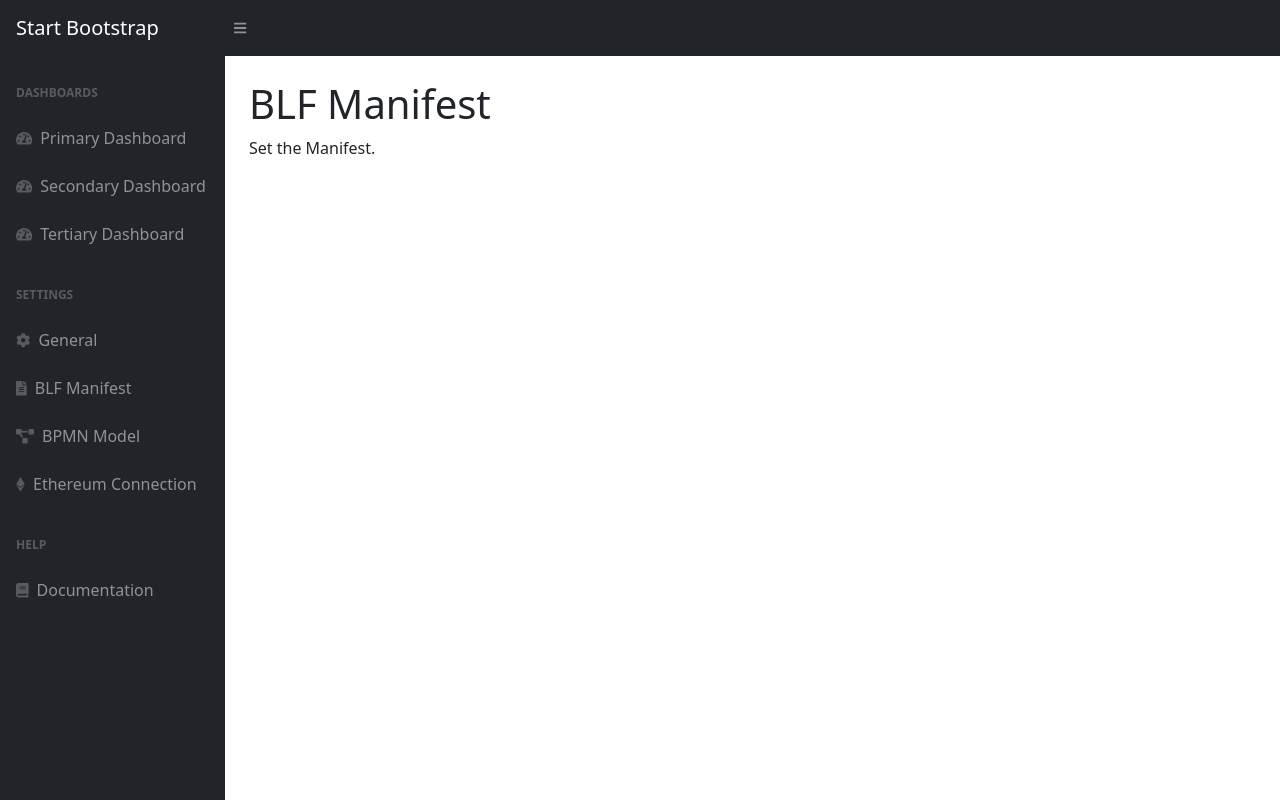
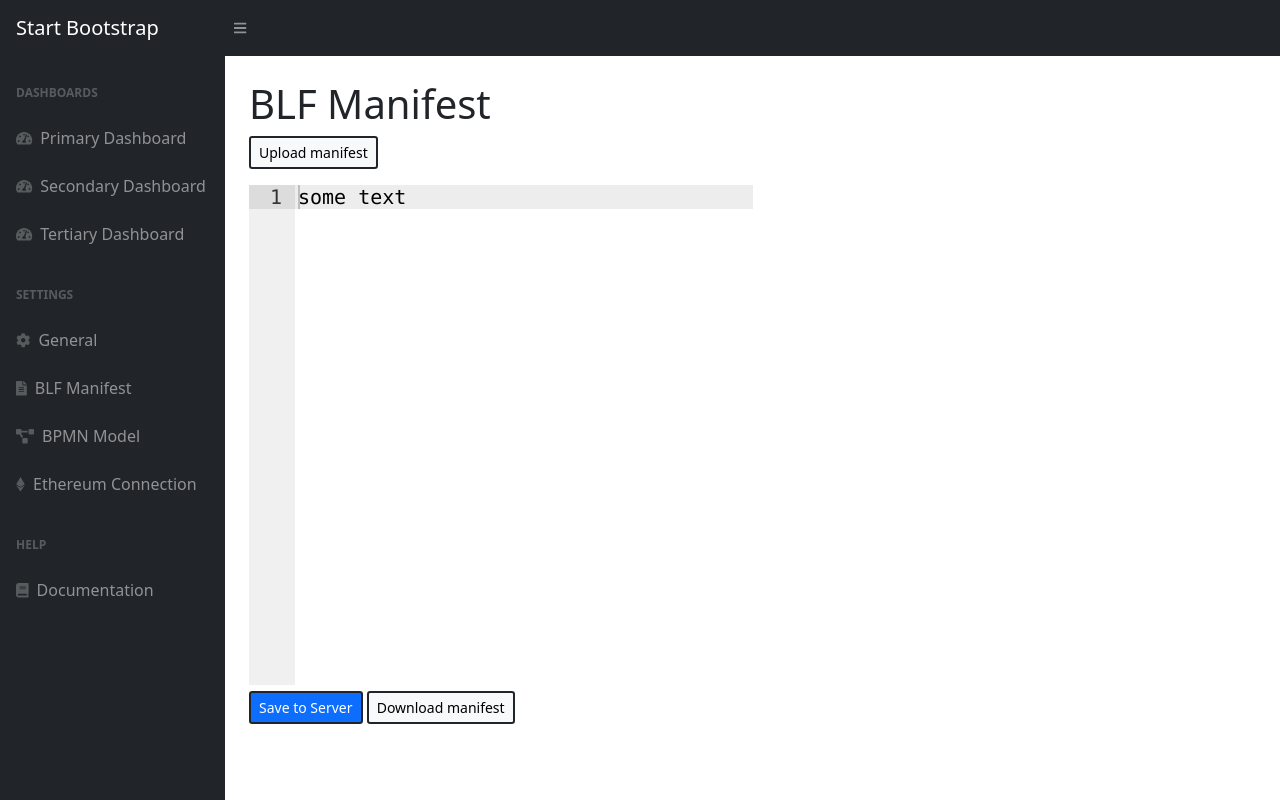
Before and after one commit to hb237/MasterThesisApp, a Flask app: page /settings/manifest in a window 1280 px wide. Run offline with Flask 2, Linux system fonts and the light colour scheme; parts of the project's set-up code (start-up, migrations or seed data) failed here and were passed over; some libraries are stand-ins or nearby versions.

Commit message:
manifest page interface

```diff
--- a/blockchain_monitor/static/css/style.css
+++ b/blockchain_monitor/static/css/style.css
@@ -1,7 +1,21 @@
-.search-left div.dataTables_filter {
-    text-align: left !important;
+#parent {
+    height: 500px;
+    display: inline-block;
+    position: relative;
 }
 
-.pagination-left ul {
-    justify-content: flex-start !important;
+#editor {
+    position: absolute;
+    top: 0;
+    right: 0;
+    bottom: 0;
+    left: 0;
 }
+
+label {
+    /* Other styling... */
+    text-align: right;
+    clear: both;
+    float: left;
+    margin-right: 15px;
+}
--- a/blockchain_monitor/templates/layout.html
+++ b/blockchain_monitor/templates/layout.html
@@ -13,15 +13,24 @@
     <!-- Favicon -->
     <link rel="icon" href="{{ url_for('static', filename='/icons/reshot-icon-magnifier-analytics.svg') }}">
     <!-- Simple Datatables (style sheet order matters) -->
-    <link href="https://cdn.jsdelivr.net/npm/simple-datatables@latest/dist/style.css" rel="stylesheet" />
+    <link rel="stylesheet" href="https://cdn.jsdelivr.net/npm/simple-datatables@latest/dist/style.css" />
     <!-- Startbootstrap Dashboard style sheet -->
-    <link href="{{ url_for('static', filename='css/startbootstrap-sb-admin.css') }}" rel="stylesheet" />
+    <link rel="stylesheet" href="{{ url_for('static', filename='css/startbootstrap-sb-admin.css') }}" />
+    <!-- Bootstrap -->
+    <link rel="stylesheet" href="https://cdn.jsdelivr.net/npm/bootstrap@5.1.1/dist/css/bootstrap.min.css"
+        integrity="sha384-F3w7mX95PdgyTmZZMECAngseQB83DfGTowi0iMjiWaeVhAn4FJkqJByhZMI3AhiU" crossorigin="anonymous">
+    <!-- Additional stylesheets-->
+    <link rel="stylesheet" type="text/css" href="{{ url_for('static', filename='css/style.css')}}" />
     <!-- jQuery -->
     <script src="https://code.jquery.com/jquery-3.6.0.min.js"
         integrity="sha256-/xUj+3OJU5yExlq6GSYGSHk7tPXikynS7ogEvDej/m4=" crossorigin="anonymous"></script>
     <!-- Font Awesome -->
     <script src="https://cdnjs.cloudflare.com/ajax/libs/font-awesome/5.15.3/js/all.min.js"
         crossorigin="anonymous"></script>
+    <!-- Ace Editor -->
+    <script src="https://cdnjs.cloudflare.com/ajax/libs/ace/1.4.12/ace.min.js"
+        integrity="sha512-GoORoNnxst42zE3rYPj4bNBm0Q6ZRXKNH2D9nEmNvVF/z24ywVnijAWVi/09iBiVDQVf3UlZHpzhAJIdd9BXqw=="
+        crossorigin="anonymous" referrerpolicy="no-referrer"></script>
     {% block javascript %}
     {% endblock %}
 </head>
@@ -91,15 +100,16 @@
             </main>
         </div>
     </div>
+    <!-- Startbootstrap Dashboard -->
+    <script src="{{ url_for('static', filename='js/startbootstrap-sb-admin.js') }}"></script>
     <!-- Bootstrap -->
     <script src="https://cdn.jsdelivr.net/npm/bootstrap@5.1.0/dist/js/bootstrap.bundle.min.js"
         crossorigin="anonymous"></script>
-    <!-- Startbootstrap Dashboard -->
-    <script src="{{ url_for('static', filename='js/startbootstrap-sb-admin.js') }}"></script>
     <!-- Chart.js -->
     <script src="https://cdnjs.cloudflare.com/ajax/libs/Chart.js/2.8.0/Chart.min.js" crossorigin="anonymous"></script>
     <!-- Simple Datatables -->
     <script src="https://cdn.jsdelivr.net/npm/simple-datatables@latest" crossorigin="anonymous"></script>
+
 </body>
 
 </html>
--- a/blockchain_monitor/templates/settings/blf-manifest.html
+++ b/blockchain_monitor/templates/settings/blf-manifest.html
@@ -2,6 +2,44 @@
 {% block title %}
 BLF Manifest
 {% endblock %}
+
+{% block javascript %}
+<script>
+    $(document).ready(function () {
+        var editor = ace.edit("editor");
+        editor.setAutoScrollEditorIntoView(true);
+        document.getElementById('editor').style.fontSize = '1.25rem';
+    });
+</script>
+{% endblock %}
+
 {% block main_content %}
-Set the Manifest.
+<div class="row">
+    <div class="col-md-8">
+        <div class="input-group mb-3">
+            <!-- <div class="form-group d-flex flex-row align-items-end"> -->
+            <div>
+                <label class="btn btn-sm btn-light border-2 border-dark" for="blf-mainfest">Upload manifest</label>
+                <input style="display:none;" type="file" id="blf-mainfest" />
+            </div>
+        </div>
+    </div>
+</div>
+
+<div class="row">
+    <form>
+        <div class="col-md-6" id="parent">
+            <div id="editor">some text</div>
+        </div>
+    </form>
+</div>
+
+<div class="row">
+    <div class="col-md-6">
+        <a class="btn btn-sm btn-primary border-2 border-dark" href="path_to_file" download="proposed_file_name">Save to
+            Server</a>
+        <a class="btn btn-sm btn-light border-2 border-dark" href="path_to_file" download="proposed_file_name">Download
+            manifest</a>
+    </div>
+</div>
 {% endblock %}
```
